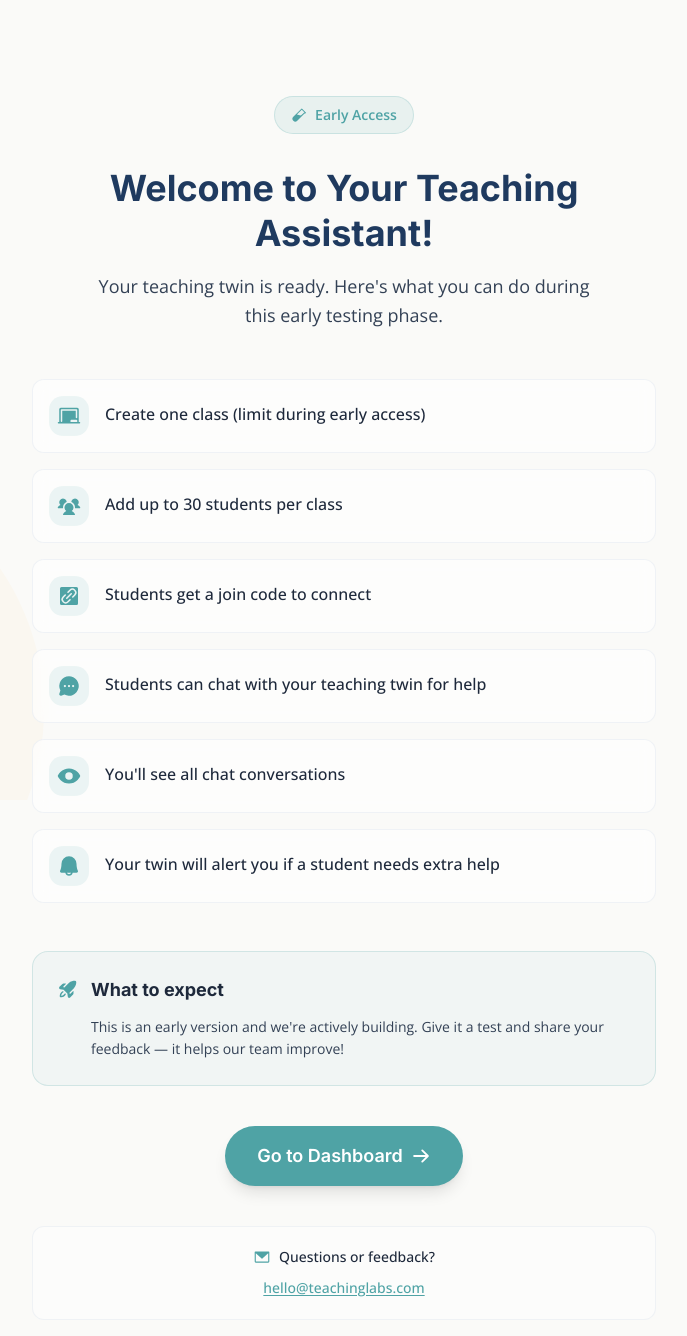
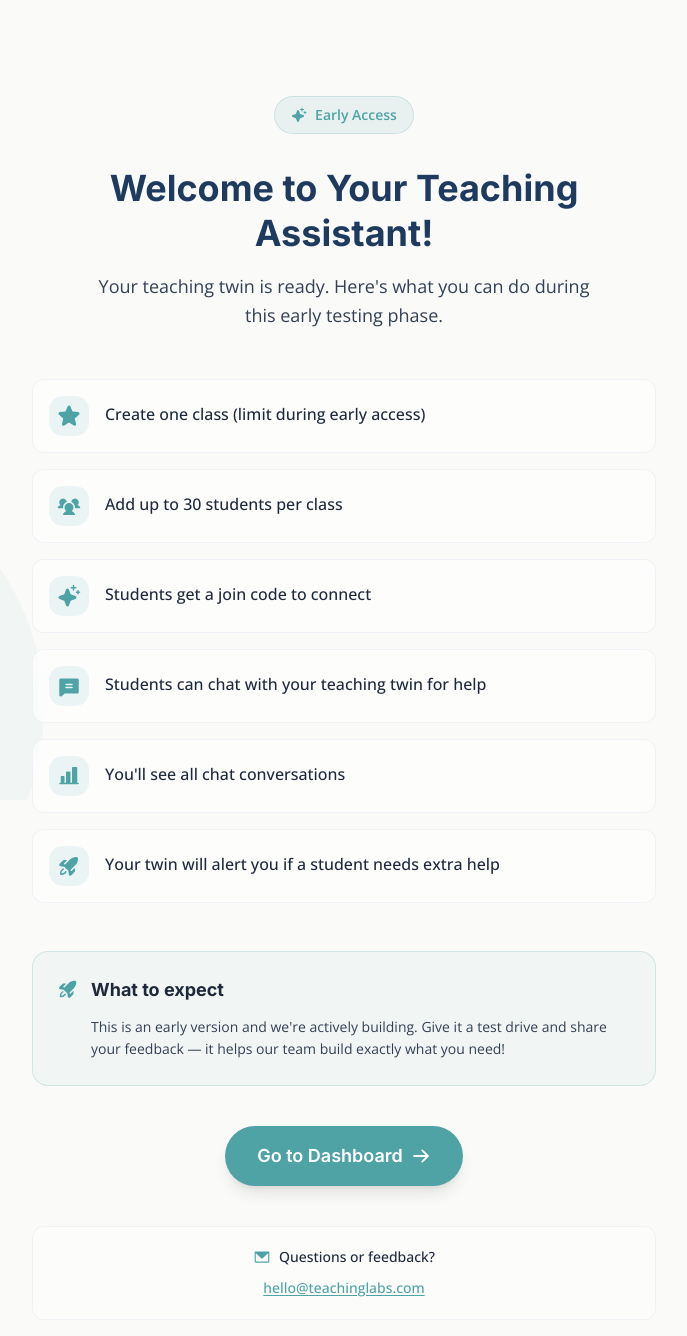
Before and after one commit to intellectualcreations/teachinglabs-marketing, a Next.js app: page /teacher/welcome in a window 1280 px wide. Shown: the top 1336 px of the page, without its empty margins (296-983 px from the left). Built offline with nearby package versions, Linux system fonts and the light colour scheme.

Commit message:
fix: welcome page — swap missing icons for verified ones

```diff
--- a/app/teacher/welcome/page.tsx
+++ b/app/teacher/welcome/page.tsx
@@ -3,27 +3,25 @@
 import { useRouter } from 'next/navigation';
 import {
   ArrowRight,
-  Chalkboard,
+  Star,
   UsersThree,
-  LinkSimple,
-  ChatCircleDots,
-  Eye,
-  Bell,
+  ChatText,
+  ChartBar,
+  EnvelopeSimple,
+  Sparkle,
   RocketLaunch,
-  EnvelopeSimple,
-  TestTube,
 } from '@phosphor-icons/react';
 
 export default function TeacherWelcomePage() {
   const router = useRouter();
 
   const features = [
-    { icon: <Chalkboard size={24} weight="fill" />, text: 'Create one class (limit during early access)' },
-    { icon: <UsersThree size={24} weight="fill" />, text: 'Add up to 30 students per class' },
-    { icon: <LinkSimple size={24} weight="fill" />, text: 'Students get a join code to connect' },
-    { icon: <ChatCircleDots size={24} weight="fill" />, text: 'Students can chat with your teaching twin for help' },
-    { icon: <Eye size={24} weight="fill" />, text: 'You\'ll see all chat conversations' },
-    { icon: <Bell size={24} weight="fill" />, text: 'Your twin will alert you if a student needs extra help' },
+    { icon: Star, text: 'Create one class (limit during early access)' },
+    { icon: UsersThree, text: 'Add up to 30 students per class' },
+    { icon: Sparkle, text: 'Students get a join code to connect' },
+    { icon: ChatText, text: 'Students can chat with your teaching twin for help' },
+    { icon: ChartBar, text: "You'll see all chat conversations" },
+    { icon: RocketLaunch, text: 'Your twin will alert you if a student needs extra help' },
   ];
 
   return (
@@ -31,14 +29,14 @@ export default function TeacherWelcomePage() {
       {/* Background accents */}
       <div className="fixed inset-0 pointer-events-none overflow-hidden" aria-hidden>
         <div className="absolute -top-32 -right-32 w-96 h-96 rounded-full bg-teal/5" />
-        <div className="absolute -bottom-40 -left-40 w-[500px] h-[500px] rounded-full bg-gold/5" />
+        <div className="absolute -bottom-40 -left-40 w-[500px] h-[500px] rounded-full bg-teal/5" />
       </div>
 
       <div className="relative z-10 max-w-2xl mx-auto px-6 py-16 md:py-24">
         {/* Early Access Badge */}
         <div className="flex justify-center mb-8">
           <span className="inline-flex items-center gap-2 px-4 py-2 rounded-full bg-teal/10 border border-teal/20 text-teal text-sm font-semibold">
-            <TestTube size={16} weight="fill" />
+            <Sparkle size={16} weight="fill" />
             Early Access
           </span>
         </div>
@@ -55,17 +53,20 @@ export default function TeacherWelcomePage() {
 
         {/* Features list */}
         <div className="space-y-4 mb-12">
-          {features.map((feature, i) => (
+          {features.map((feature, i) => {
+            const Icon = feature.icon;
+            return (
               <div
                 key={i}
                 className="flex items-start gap-4 p-4 rounded-xl bg-white/60 dark:bg-white/5 border border-border/50 backdrop-blur-sm"
               >
                 <div className="flex-shrink-0 w-10 h-10 rounded-lg bg-teal/10 flex items-center justify-center text-teal">
-                {feature.icon}
+                  <Icon size={24} weight="fill" />
                 </div>
                 <p className="text-text-primary font-medium text-base pt-1.5">{feature.text}</p>
               </div>
-          ))}
+            );
+          })}
         </div>
 
         {/* What to expect */}
@@ -75,7 +76,7 @@ export default function TeacherWelcomePage() {
             <h2 className="font-heading text-lg font-bold text-text-primary">What to expect</h2>
           </div>
           <p className="text-text-secondary text-sm leading-relaxed pl-[34px]">
-            This is an early version and we&apos;re actively building. Give it a test and share your feedback &mdash; it helps our team improve!
+            This is an early version and we&apos;re actively building. Give it a test drive and share your feedback — it helps our team build exactly what you need!
           </p>
         </div>
 
```
Lines whose indentation alone changed are shown as unchanged.
